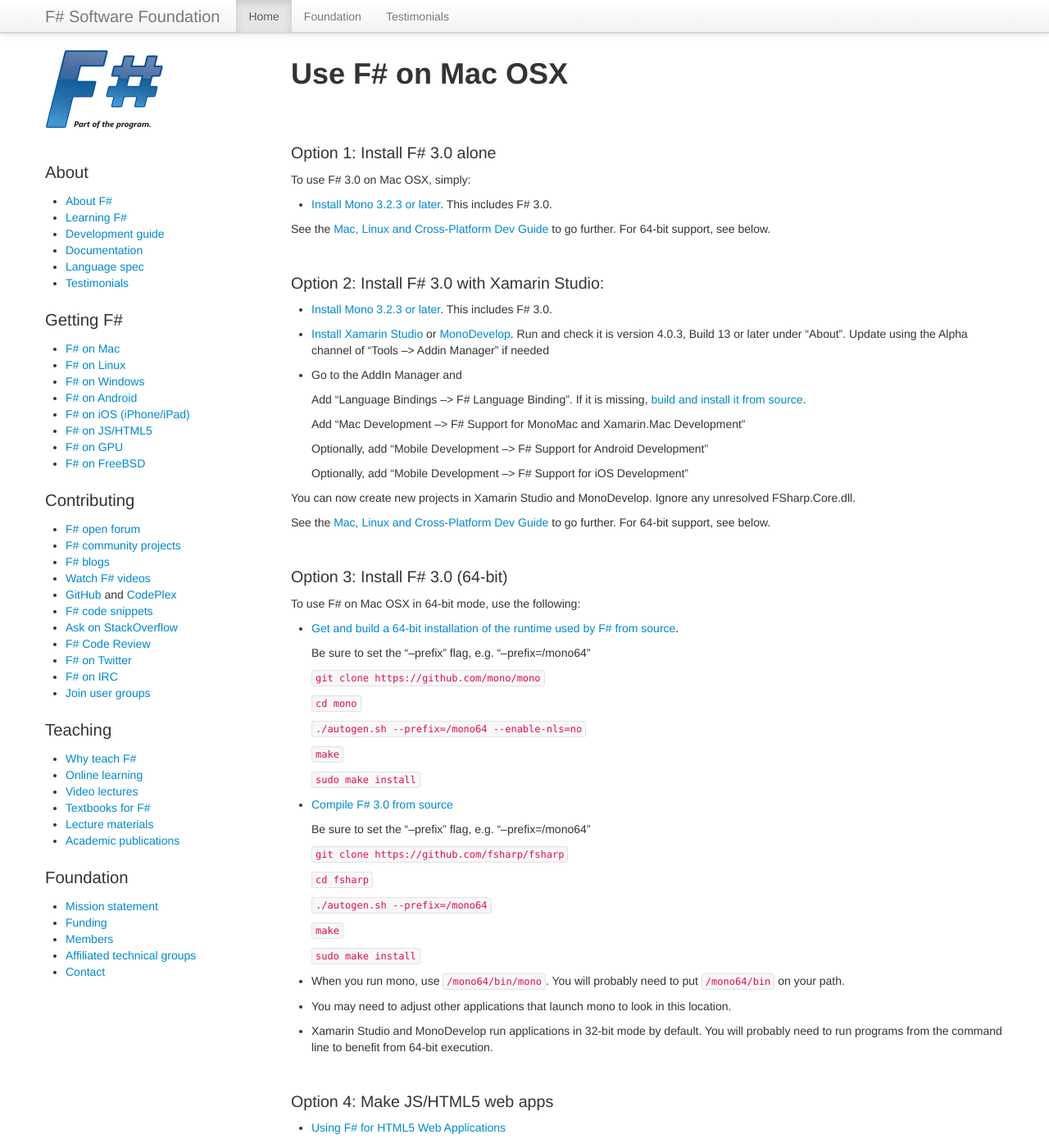
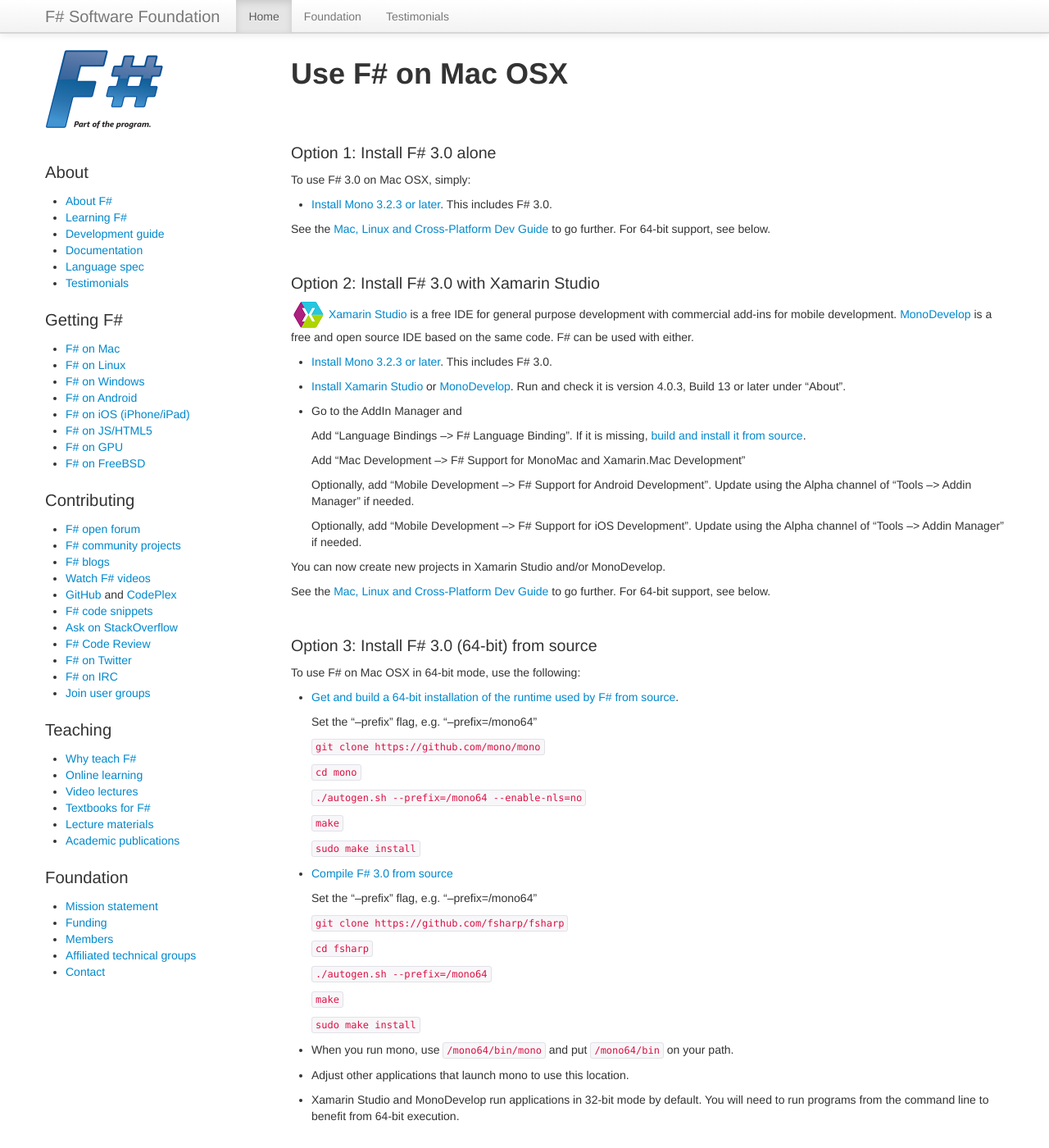
Before and after one commit to fsharp/fsharp.org, a Jekyll site: the page built from use/mac/index.md, in a window 1280 px wide and 1400 px high. Shown: the whole window at 82% size. Built offline with Jekyll 4.4.1, drawn with Linux system fonts in a browser that asks for light colours; nearby versions of some CDN libraries; some web fonts are replaced; comment, search, counter and statistics services are not loaded; some of the changed text lies outside the part shown.

Commit message:
Update index.md

````diff
--- a/use/mac/index.md
+++ b/use/mac/index.md
@@ -16,21 +16,23 @@
 
 <br />
 
-### Option 2: Install F# 3.0 with Xamarin Studio:
+### Option 2: Install F# 3.0 with Xamarin Studio
+
+![logo](/images/thumbs/xamarin-studio.png)&nbsp;[Xamarin Studio](http://xamarin.com/studio) is a free IDE for general purpose development with commercial add-ins for mobile development. [MonoDevelop](http://monodevelop.com) is a free and open source IDE based on the same code.  F# can be used with either.
 
 * [Install Mono 3.2.3 or later](http://www.go-mono.com/mono-downloads/download.html). This includes F# 3.0.
-* [Install Xamarin Studio](http://xamarin.com/studio) or [MonoDevelop](http://monodevelop.com). Run and check it is version 4.0.3, Build 13 or later under "About". Update using the Alpha channel of "Tools --> Addin Manager" if needed
+* [Install Xamarin Studio](http://xamarin.com/studio) or [MonoDevelop](http://monodevelop.com). Run and check it is version 4.0.3, Build 13 or later under "About".
 * Go to the AddIn Manager and
 
   Add “Language Bindings –> F# Language Binding”. If it is missing, [build and install it from source](https://github.com/fsharp/fsharpbinding/blob/master/monodevelop/README.md).
 
   Add “Mac Development –> F# Support for MonoMac and Xamarin.Mac Development”
 
-  Optionally, add “Mobile Development –> F# Support for Android Development”
+  Optionally, add “Mobile Development –> F# Support for Android Development”. Update using the Alpha channel of "Tools --> Addin Manager" if needed.
 
-  Optionally, add “Mobile Development –> F# Support for iOS Development”
+  Optionally, add “Mobile Development –> F# Support for iOS Development”. Update using the Alpha channel of "Tools --> Addin Manager" if needed.
 
-You can now create new projects in Xamarin Studio and MonoDevelop. Ignore any unresolved FSharp.Core.dll.
+You can now create new projects in Xamarin Studio and/or MonoDevelop.
 
 See the [Mac, Linux and Cross-Platform Dev Guide](/guides/mac-linux-cross-platform) to
 go further. For 64-bit support, see below.
@@ -38,13 +40,13 @@
 <br />
 
 
-### Option 3: Install F# 3.0 (64-bit)
+### Option 3: Install F# 3.0 (64-bit) from source
 
 To use F# on Mac OSX in 64-bit mode, use the following:
 
 * [Get and build a 64-bit installation of the runtime used by F# from source](http://www.mono-project.com/Compiling_Mono_on_OSX).
 
-  Be sure to set the "--prefix" flag, e.g. "--prefix=/mono64"
+  Set the "--prefix" flag, e.g. "--prefix=/mono64"
 
     ```git clone https://github.com/mono/mono```
 
@@ -58,7 +60,7 @@
 
 * [Compile F# 3.0 from source](https://github.com/fsharp/fsharp/blob/master/README.md)
 
-  Be sure to set the "--prefix" flag, e.g. "--prefix=/mono64"
+  Set the "--prefix" flag, e.g. "--prefix=/mono64"
 
     ```git clone https://github.com/fsharp/fsharp```
 
@@ -70,23 +72,17 @@
 
     ```sudo make install```
 
-* When you run mono, use ```/mono64/bin/mono```.  You will probably need to put ```/mono64/bin``` on your path.
+* When you run mono, use ```/mono64/bin/mono``` and put ```/mono64/bin``` on your path.
 
-* You may need to adjust other applications that launch mono to look in this location.
+* Adjust other applications that launch mono to use this location.
 
-* Xamarin Studio and MonoDevelop run applications in 32-bit mode by default. You will probably need to run programs from the command line to benefit from 64-bit execution.
-
-<br />
-
-### Option 4: Make JS/HTML5 web apps
-
-* [Using F# for HTML5 Web Applications](/use/html5)
+* Xamarin Studio and MonoDevelop run applications in 32-bit mode by default. You will need to run programs from the command line to benefit from 64-bit execution.
 
 <br />
 
 
-### Option 5: Learn F# in the Browser on the Mac
+### Option 4: Learn F# in the Browser on the Mac
 
-* [Learn F# online at Try F#](http://tryfsharp.org)
+* ![logo](/images/thumbs/tryfsharp.jpg)&nbsp;[Learn F# online at Try F#](http://tryfsharp.org)
 
 <br />
````
